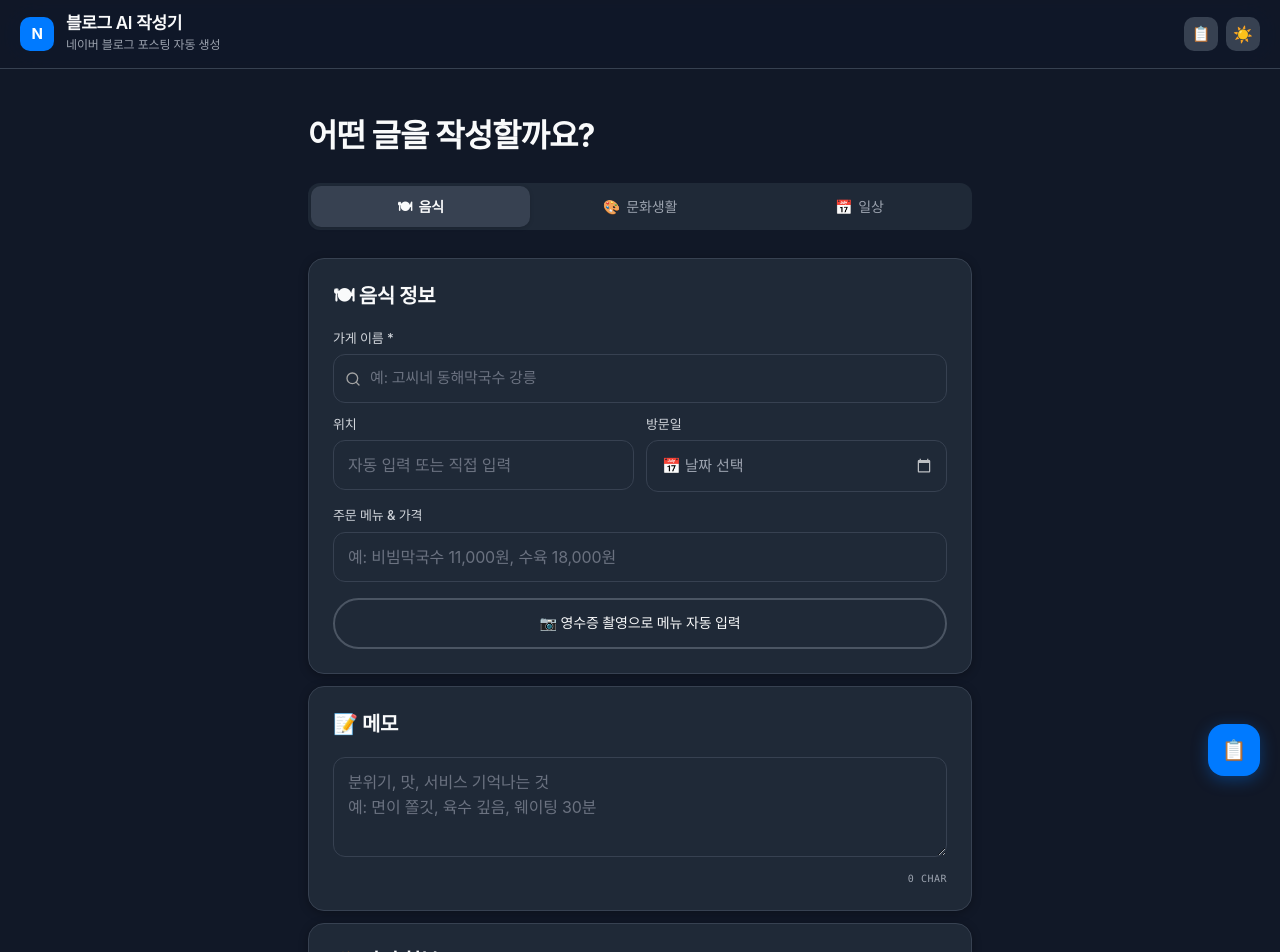
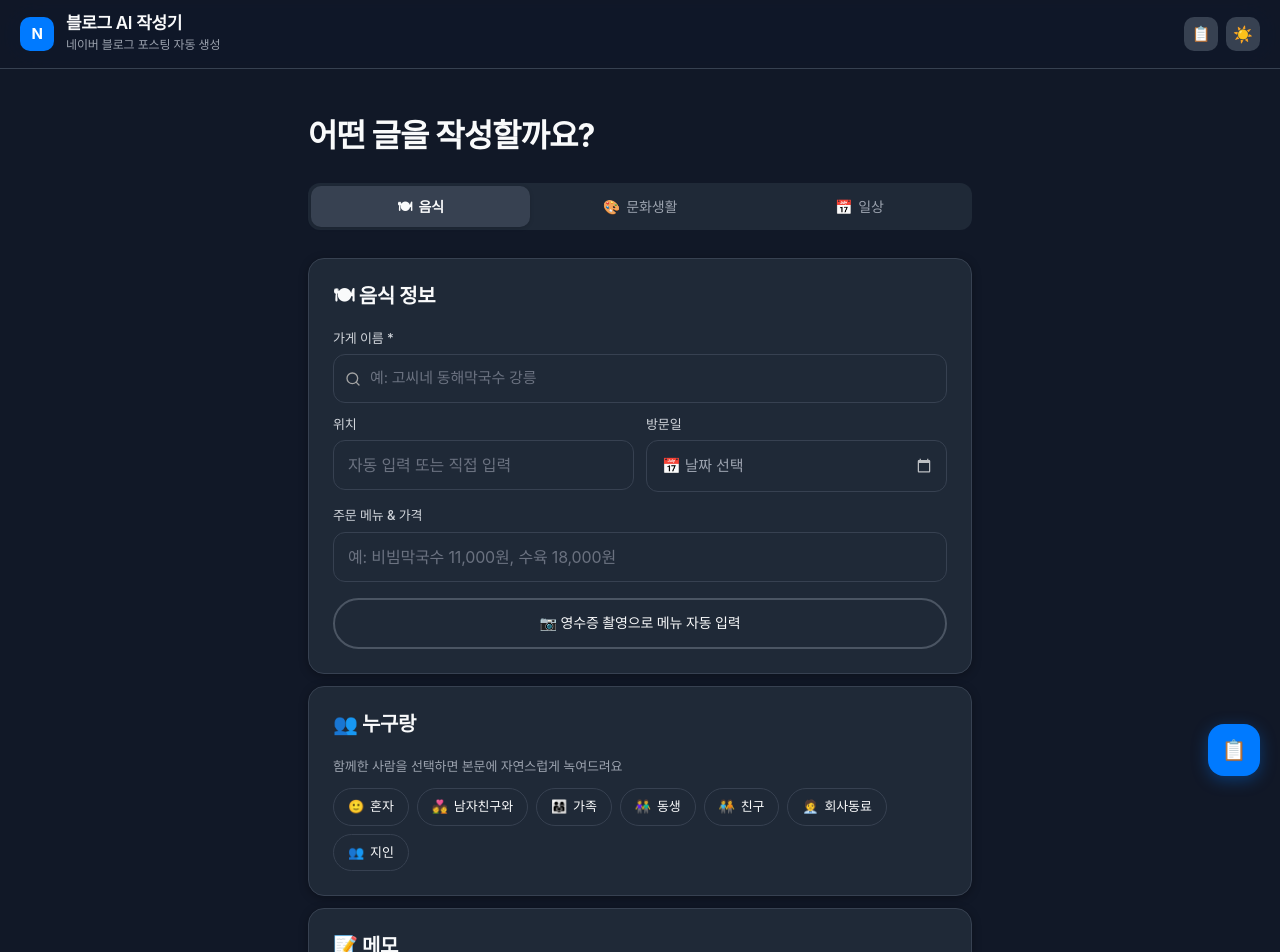
Before and after one commit to donggil-ux/naver-blog-writer, a React (Vite) app: page / in a window 1280 px wide. Shown: the top 952 px of the page. Built offline with nearby package versions, Linux system fonts and the light colour scheme; a web font is replaced by a local one.

Commit message:
feat: 메모 위에 '누구랑' 동행 선택 추가 (혼자/남친/가족/동생/친구/회사동료/지인)

```diff
--- a/src/App.jsx
+++ b/src/App.jsx
@@ -237,6 +237,16 @@ const CATEGORIES = [
   { id: "daily",   emoji: "📅", label: "일상",     sub: "리뷰 · 데일리" },
 ];
 
+const COMPANIONS = [
+  { id: "alone",     emoji: "🙂",  label: "혼자" },
+  { id: "boyfriend", emoji: "💑",  label: "남자친구와" },
+  { id: "family",    emoji: "👨‍👩‍👧", label: "가족" },
+  { id: "sibling",   emoji: "👫",  label: "동생" },
+  { id: "friend",    emoji: "🧑‍🤝‍🧑", label: "친구" },
+  { id: "coworker",  emoji: "🧑‍💼", label: "회사동료" },
+  { id: "acquaint",  emoji: "👥",  label: "지인" },
+];
+
 const FIELD_CONFIG = {
   food:    { nameLabel: "가게 이름 *", namePH: "예: 고씨네 동해막국수 강릉", locLabel: "위치", dateLabel: "방문일", menusLabel: "주문 메뉴 & 가격", menusPH: "예: 비빔막국수 11,000원, 수육 18,000원", memoPH: "분위기, 맛, 서비스 기억나는 것\n예: 면이 쫄깃, 육수 깊음, 웨이팅 30분", showTarget: false },
   culture: { nameLabel: "전시/공연명 *", namePH: "예: 모네: 빛을 그리다", locLabel: "장소", dateLabel: "관람일", menusLabel: "티켓 가격", menusPH: "예: 성인 22,000원", memoPH: "관람 소감, 인상 깊었던 부분\n예: 몰입감 있는 미디어아트, 인생샷 명소", showTarget: true, targetLabel: "추천 대상", targetPH: "예: 데이트, 가족, 혼자" },
@@ -381,6 +391,7 @@ export default function NaverBlogApp() {
   const [menus, setMenus]       = useState("");
   const [target, setTarget]     = useState("");
   const [memo, setMemo]         = useState("");
+  const [companion, setCompanion] = useState("");
   const [myStyle, setMyStyle]   = useState(() => {
     if (typeof window !== "undefined") {
       const saved = localStorage.getItem("nb-my-style");
@@ -425,11 +436,11 @@ export default function NaverBlogApp() {
   const draftSavedData = useRef(null);
 
   const saveDraft = useCallback(() => {
-    const draft = { category, name, location, date, menus, target, memo, myStyle, savedAt: new Date().toISOString() };
+    const draft = { category, name, location, date, menus, target, memo, companion, myStyle, savedAt: new Date().toISOString() };
     localStorage.setItem("blog_writer_draft", JSON.stringify(draft));
     const now = new Date();
     setDraftStatus(`임시저장 완료 · ${String(now.getHours()).padStart(2,"0")}:${String(now.getMinutes()).padStart(2,"0")}`);
-  }, [category, name, location, date, menus, target, memo, myStyle]);
+  }, [category, name, location, date, menus, target, memo, companion, myStyle]);
 
   // 디바운스 자동 저장
   useEffect(() => {
@@ -437,7 +448,7 @@ export default function NaverBlogApp() {
     if (draftTimer.current) clearTimeout(draftTimer.current);
     draftTimer.current = setTimeout(() => saveDraft(), 1500);
     return () => { if (draftTimer.current) clearTimeout(draftTimer.current); };
-  }, [category, name, location, date, menus, target, memo, saveDraft]);
+  }, [category, name, location, date, menus, target, memo, companion, saveDraft]);
 
   // 페이지 진입 시 저장된 draft 확인
   useEffect(() => {
@@ -459,6 +470,7 @@ export default function NaverBlogApp() {
     setCategory(d.category || "food");
     setName(d.name || ""); setLocation(d.location || ""); setDate(d.date || "");
     setMenus(d.menus || ""); setTarget(d.target || ""); setMemo(d.memo || "");
+    setCompanion(d.companion || "");
     if (d.myStyle !== undefined) setMyStyle(d.myStyle);
     setShowDraftBanner(false);
   };
@@ -482,7 +494,7 @@ export default function NaverBlogApp() {
       category,
       title: name,
       content,
-      formData: { category, name, location, date, menus, target, memo, myStyle },
+      formData: { category, name, location, date, menus, target, memo, companion, myStyle },
     };
     const updated = [entry, ...history].slice(0, 50);
     setHistory(updated);
@@ -514,6 +526,7 @@ export default function NaverBlogApp() {
     setCategory(d.category || "food");
     setName(d.name || ""); setLocation(d.location || ""); setDate(d.date || "");
     setMenus(d.menus || ""); setTarget(d.target || ""); setMemo(d.memo || "");
+    setCompanion(d.companion || "");
     if (d.myStyle !== undefined) setMyStyle(d.myStyle);
     setResult(null); setKeywords([]); setStoreInfo(null);
     setHistoryDetail(null); setShowHistory(false);
@@ -553,7 +566,7 @@ export default function NaverBlogApp() {
   };
 
   const resetForm = (cat) => {
-    setCategory(cat); setName(""); setLocation(""); setDate(""); setMenus(""); setTarget(""); setMemo("");
+    setCategory(cat); setName(""); setLocation(""); setDate(""); setMenus(""); setTarget(""); setMemo(""); setCompanion("");
     setPhotos([]); setStoreInfo(null); setResult(null); setKeywords([]);
     lastMenuFetchedRef.current = "";
   };
@@ -673,10 +686,12 @@ export default function NaverBlogApp() {
   const buildUserMsg = (kws) => {
     const photoInfo = photos.length > 0 ? photos.map((p, i) => `사진${i+1}(${p.name})`).join(", ") : "사진 없음";
     const kwLine = kws && kws.length ? kws.join(", ") : "SEO에 맞게 자유롭게";
+    const companionLabel = COMPANIONS.find(c => c.id === companion)?.label || "";
+    const withLine = companionLabel ? `동행: ${companionLabel}\n` : "";
     return {
-      food:    `가게명: ${name}\n위치: ${location||"미입력"}\n방문일: ${date||"최근"}\n영업시간: ${storeInfo?.hours || "미입력"}\n휴무/브레이크: ${[storeInfo?.closed, storeInfo?.breakTime].filter(Boolean).join(" / ") || "없음"}\n메뉴: ${menus||"미입력"}\n메모: ${memo||"없음"}\n사진: ${photoInfo}\n키워드: ${kwLine}`,
-      culture: `전시/공연명: ${name}\n장소: ${location||"미입력"}\n관람일: ${date||"최근"}\n운영시간: ${storeInfo?.hours || "미입력"}\n휴무: ${storeInfo?.closed || "없음"}\n티켓가격: ${menus||"미입력"}\n추천대상: ${target||"미입력"}\n메모: ${memo||"없음"}\n사진: ${photoInfo}\n키워드: ${kwLine}`,
-      daily:   `주제: ${name}\n구매처/장소: ${location||"미입력"}\n날짜: ${date||"최근"}\n운영시간: ${storeInfo?.hours || "미입력"}\n가격: ${menus||"미입력"}\n추천대상: ${target||"미입력"}\n메모: ${memo||"없음"}\n사진: ${photoInfo}\n키워드: ${kwLine}`,
+      food:    `가게명: ${name}\n위치: ${location||"미입력"}\n방문일: ${date||"최근"}\n${withLine}영업시간: ${storeInfo?.hours || "미입력"}\n휴무/브레이크: ${[storeInfo?.closed, storeInfo?.breakTime].filter(Boolean).join(" / ") || "없음"}\n메뉴: ${menus||"미입력"}\n메모: ${memo||"없음"}\n사진: ${photoInfo}\n키워드: ${kwLine}`,
+      culture: `전시/공연명: ${name}\n장소: ${location||"미입력"}\n관람일: ${date||"최근"}\n${withLine}운영시간: ${storeInfo?.hours || "미입력"}\n휴무: ${storeInfo?.closed || "없음"}\n티켓가격: ${menus||"미입력"}\n추천대상: ${target||"미입력"}\n메모: ${memo||"없음"}\n사진: ${photoInfo}\n키워드: ${kwLine}`,
+      daily:   `주제: ${name}\n구매처/장소: ${location||"미입력"}\n날짜: ${date||"최근"}\n${withLine}운영시간: ${storeInfo?.hours || "미입력"}\n가격: ${menus||"미입력"}\n추천대상: ${target||"미입력"}\n메모: ${memo||"없음"}\n사진: ${photoInfo}\n키워드: ${kwLine}`,
     }[category];
   };
 
@@ -1013,6 +1028,45 @@ export default function NaverBlogApp() {
           )}
         </div>
 
+        {/* 누구랑 갔는지 */}
+        <div style={s.card} className="nb-card">
+          <div className="nb-sec-title" style={s.secTitle}>👥 누구랑</div>
+          <div style={{ fontSize: 13, color: t.pageMuted, marginBottom: 12, fontWeight: 340, letterSpacing: "-0.14px" }}>함께한 사람을 선택하면 본문에 자연스럽게 녹여드려요</div>
+          <div style={{ display: "flex", flexWrap: "wrap", gap: 8 }}>
+            {COMPANIONS.map(c => {
+              const active = companion === c.id;
+              return (
+                <button
+                  key={c.id}
+                  type="button"
+                  onClick={() => setCompanion(active ? "" : c.id)}
+                  aria-pressed={active}
+                  style={{
+                    padding: "8px 14px",
+                    borderRadius: 9999,
+                    border: active ? `1.5px solid ${t.pageText}` : `1px solid ${t.pageBorder}`,
+                    background: active ? t.pageText : t.cardBg,
+                    color: active ? t.pageBg : t.pageText,
+                    fontSize: 13,
+                    fontWeight: active ? 600 : 500,
+                    fontFamily: FF_SANS,
+                    letterSpacing: "-0.01em",
+                    cursor: "pointer",
+                    transition: "background 0.15s, border-color 0.15s, color 0.15s",
+                    display: "inline-flex",
+                    alignItems: "center",
+                    gap: 6,
+                    minHeight: 36,
+                  }}
+                >
+                  <span aria-hidden>{c.emoji}</span>
+                  {c.label}
+                </button>
+              );
+            })}
+          </div>
+        </div>
+
         {/* 메모 */}
         <div style={s.card} className="nb-card">
           <div className="nb-sec-title" style={s.secTitle}>📝 메모</div>
```
